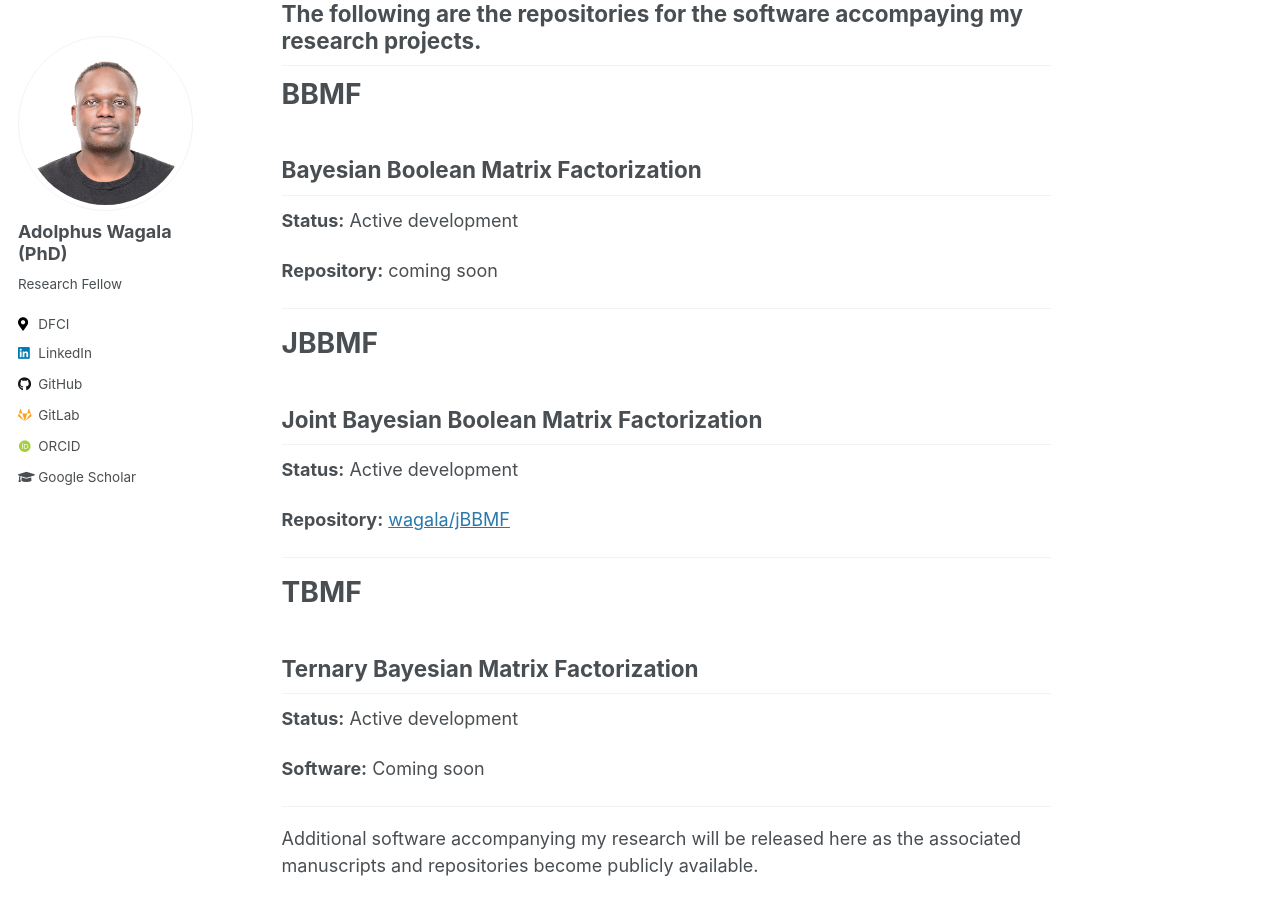
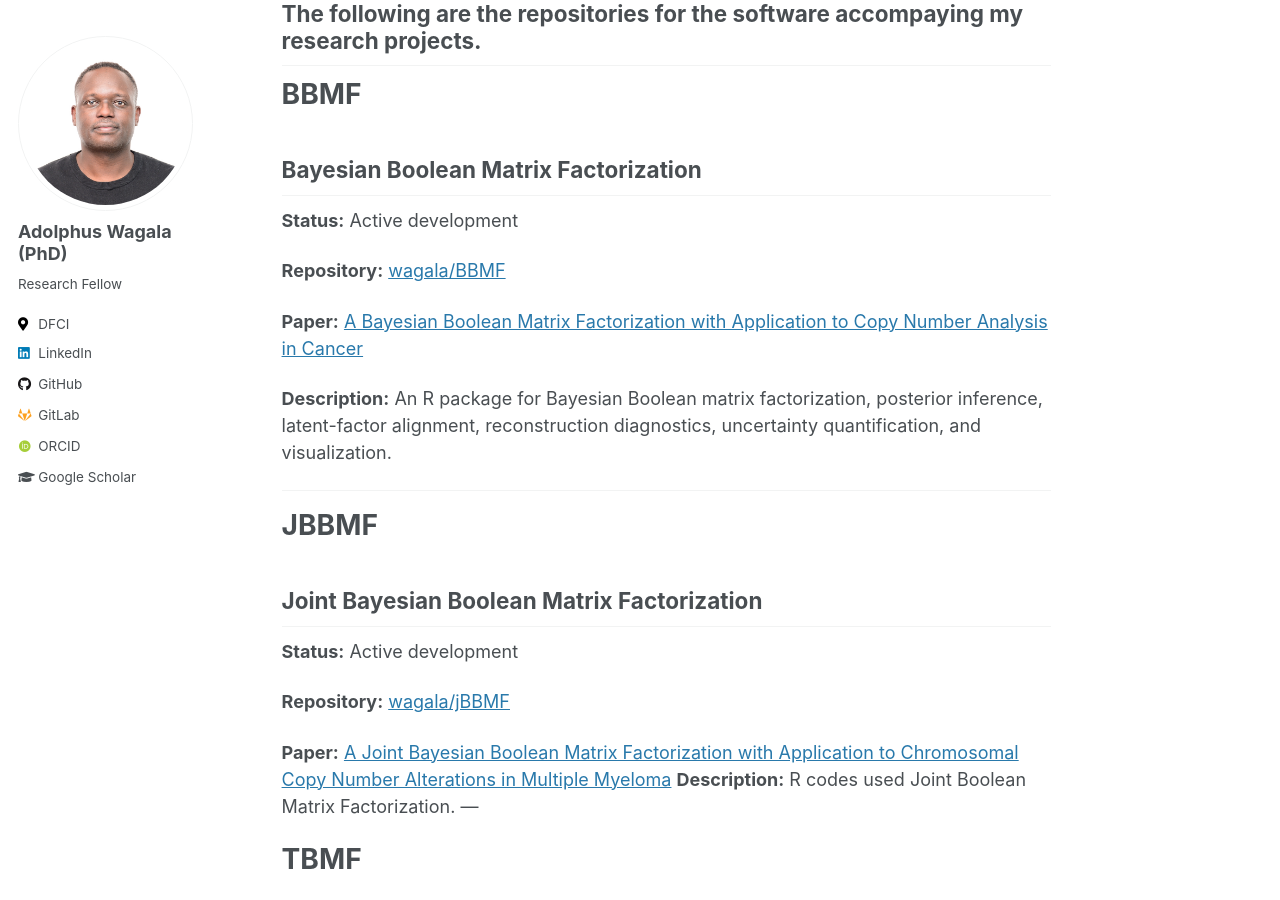
Before and after one commit to wagala/wagala.github.io, a Jekyll site: the page built from _pages/software.md, in a window 1280 px wide and 900 px high, scrolled down 205 px. Built offline with Jekyll 4.4.1, drawn with Linux system fonts in a browser that asks for light colours; some web fonts are replaced.

Commit message:
Update BBMF software page

```diff
--- a/_pages/software.md
+++ b/_pages/software.md
@@ -12,7 +12,11 @@ The following are the repositories for the software accompaying my research proj
 
 **Status:** Active development
 
-**Repository:** coming soon
+**Repository:** [wagala/BBMF](https://github.com/wagala/BBMF)
+
+**Paper:** [A Bayesian Boolean Matrix Factorization with Application to Copy Number Analysis in Cancer](https://arxiv.org/abs/2606.17491)
+
+**Description:** An R package for Bayesian Boolean matrix factorization, posterior inference, latent-factor alignment, reconstruction diagnostics, uncertainty quantification, and visualization.
 
 ---
 
@@ -24,7 +28,8 @@ The following are the repositories for the software accompaying my research proj
 
 **Repository:** [wagala/jBBMF](https://github.com/wagala/jBBMF)
 
-
+**Paper:** [A Joint Bayesian Boolean Matrix Factorization with Application to Chromosomal Copy Number Alterations in Multiple Myeloma](https://arxiv.org/abs/2608.02550)
+**Description:** R codes used Joint Boolean Matrix Factorization.
 ---
 
 # TBMF
```
